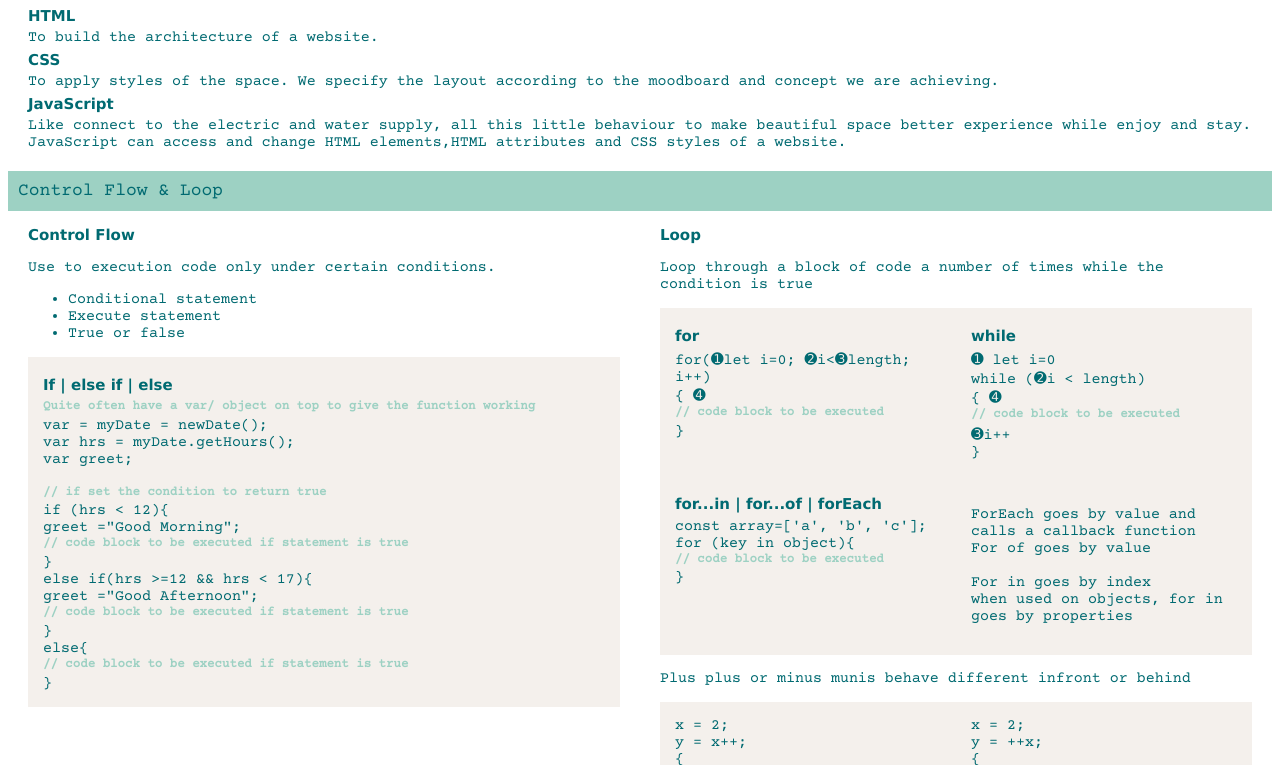
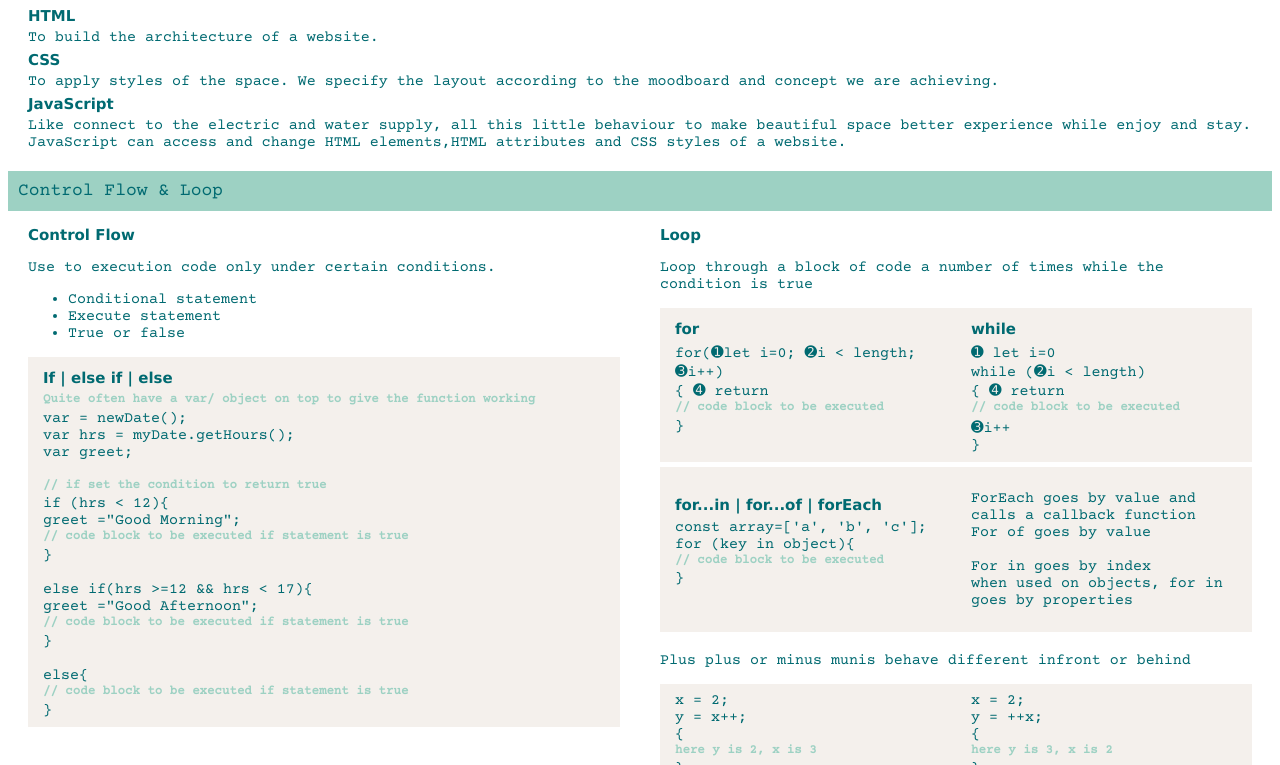
Before and after one commit to YingCG/YingCG.github.io, a plain HTML site: page js-fundamentals.html in a window 1280 px wide. Shown: the part 168-933 px from the top of the page. Drawn offline with nearby package versions, Linux system fonts and the light colour scheme; a web font is replaced by a local one.

Commit message:
update loop example

```diff
--- a/js-fundamentals.html
+++ b/js-fundamentals.html
@@ -58,7 +58,7 @@
         <div class="code-Example">
           <h4>If  |  else if  |  else</h4>
           <h5>Quite often have a var/ object on top to give the function working</h5>
-              var = myDate = newDate();<br>
+              var = newDate();<br>
               var hrs = myDate.getHours();<br>
               var greet;<br>
               <br>
@@ -66,11 +66,11 @@
               if (hrs &lt; 12){<br>
                greet ="Good Morning";<br>
                <h5>// code block to be executed if statement is true</h5>
-              }<br>
+              }<br><br>
               else if(hrs &gt;=12 &amp;&amp; hrs &lt; 17){<br>
               greet ="Good Afternoon";<br>
               <h5>// code block to be executed if statement is true</h5>
-              }<br>
+              }<br><br>
               else{
               <h5>// code block to be executed if statement is true</h5>
               }
@@ -83,8 +83,8 @@
             <div class="split">
               <div class="code-Example">
                 <h4>for</h4>
-                for(&#10122;let i=0; &#10123;i&lt;&#10124;length; i++)<br>
-                { &#10125;
+                for(&#10122;let i=0; &#10123;i &lt; length; &#10124;i++)<br>
+                { &#10125; return
                   <h5>//  code block to be executed</h5>
                 }
               </div>
@@ -94,7 +94,7 @@
                 <h4>while</h4>
                 &#10122; let i=0<br>
               while (&#10123;i &lt; length)<br>
-              { &#10125;
+              { &#10125; return
                 <h5>//  code block to be executed</h5>
                 &#10124;i++<br>
               }
@@ -104,6 +104,7 @@
             </div>
             <div class="split">
               <div class="code-Example">
+                <br>
                 <h4>for...in  |  for...of  |  forEach</h4>
                 const array=['a', 'b', 'c'];<br>
                 for (key in object){
@@ -275,9 +276,7 @@
                 let b = 2;<br>
                 () =&gt; a + b + 100;
                 <h5>
-                function (){<br>
-                  return a + b + 100;<br>
-                }</h5>
+                function (){return a + b + 100;}</h5>
               </div>
         </div>
   </div>
--- a/styles/blog.css
+++ b/styles/blog.css
@@ -74,6 +74,7 @@
 }
 .split{
     display: flex;
+    padding-bottom: 5px;
 }
 .answer{
     flex-direction: row;
@@ -104,5 +105,6 @@ h4{
        background-color: #f4f0ec;
        padding: 15px;
        width: 100%;
-
+       padding-bottom: 8px;
+       padding-top: 8px;
    }
```
